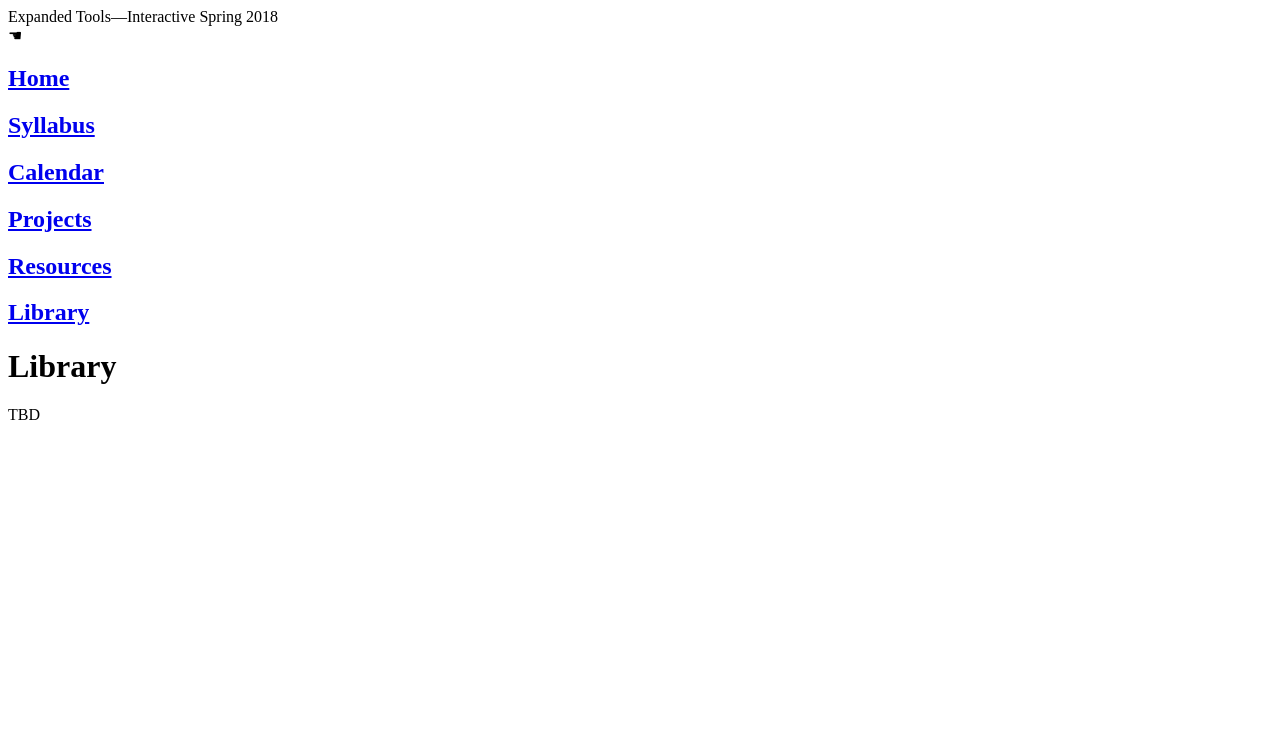
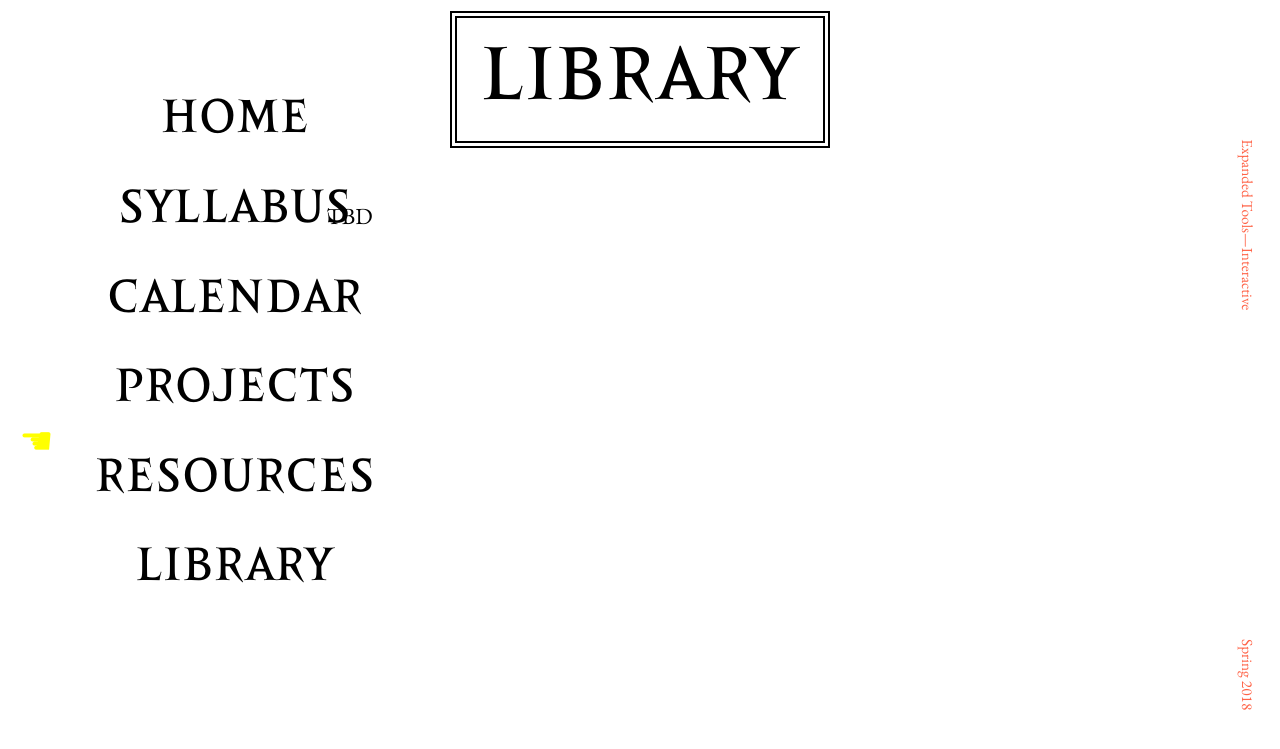
Before and after one commit to cls-teaching/expanded-tools-interactive, a Jekyll site: the page built from library/index.md, in a window 1280 px wide. Shown: the top 749 px of the page. Built offline with Jekyll 4.4.1, drawn with Linux system fonts in a browser that asks for light colours; nearby versions of some CDN libraries.

Commit message:
god i hope these paths work

```diff
--- a/_config.yml
+++ b/_config.yml
@@ -1,7 +1,7 @@
 title: Expanded Tools—Interactive
 email: cschmidt@cca.edu
 description: "A course about browser exploration at California College of the Arts in the Fall of 2017"
-baseurl: "" # the subpath of your site, e.g. /blog
+baseurl: "/" # the subpath of your site, e.g. /blog
 url: "http://fall2017.doing.computer" # the base hostname & protocol for your site
 github_username: cls-teaching
 date: Spring 2018
--- a/_layouts/inner.html
+++ b/_layouts/inner.html
@@ -3,8 +3,8 @@
 	<meta charset="utf-8">
 	<title>{{ site.title }}—{{ page.title }}</title>
 	<link href="https://fonts.googleapis.com/css?family=EB+Garamond:400,400i,700" rel="stylesheet">
-	<link rel="stylesheet" href="./css/style.css">
-	<link rel="stylesheet" href="./css/inner.css">
+	<link rel="stylesheet" href="/css/style.css">
+	<link rel="stylesheet" href="/css/inner.css">
 	<script src="https://code.jquery.com/jquery-1.10.2.js"></script>
 	<script type="text/javascript" src="/script.js"></script>
 </head>
```
Also changed, not shown: 6 other files.
